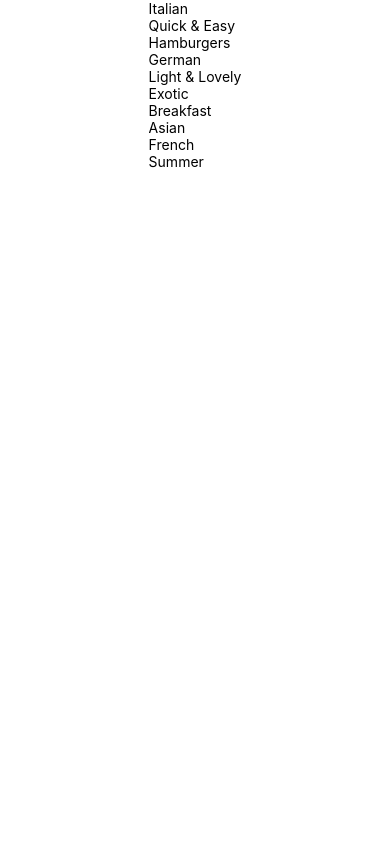
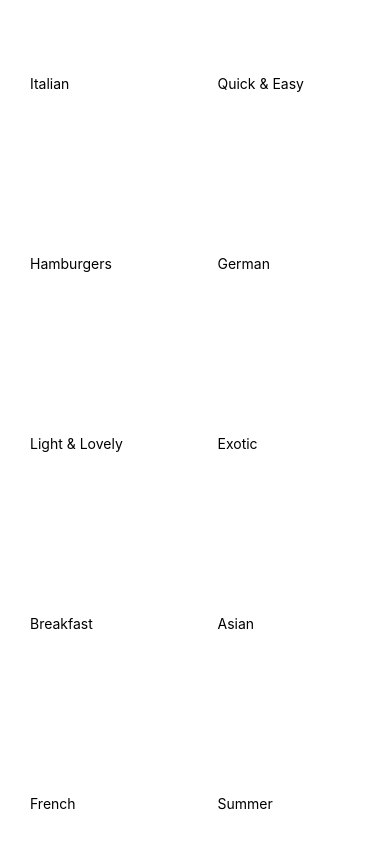
Before and after one commit to AbhiWPA/Meals-App_React-Native, a React Native app: screen / in a window 390 px wide. Built offline with nearby package versions, Linux system fonts and the light colour scheme.

Commit message:
Content updated with grid layout

```diff
--- a/App.js
+++ b/App.js
@@ -14,7 +14,8 @@ const styles = StyleSheet.create({
   container: {
     flex: 1,
     backgroundColor: '#fff',
-    alignItems: 'center',
+    marginLeft: 15,
+    marginTop: 60,
     justifyContent: 'center',
   },
 });
--- /dev/null
+++ b/components/CategoryGridTile.js
@@ -0,0 +1,27 @@
+import { Pressable, View, Text, StyleSheet } from "react-native";
+
+
+const CategoryGridTile = ({title, color}) => {
+
+    return <View style={styles.gridItem}>
+        <Pressable>
+            <View>
+                <Text>
+                    {title}
+                </Text>
+            </View>
+        </Pressable>
+    </View>
+}
+
+const styles=StyleSheet.create({
+    gridItem: {
+        flex: 1,
+        margin: 15,
+        height: 150,
+        borderRadius: 8,
+        elevation: 4
+    }
+});
+
+export default CategoryGridTile;
--- a/package.json
+++ b/package.json
@@ -12,7 +12,7 @@
     "expo": "~49.0.7",
     "expo-status-bar": "~1.6.0",
     "react": "18.2.0",
-    "react-native": "0.72.3"
+    "react-native": "0.72.4"
   },
   "devDependencies": {
     "@babel/core": "^7.20.0"
--- a/screens/CategoriesScreen.js
+++ b/screens/CategoriesScreen.js
@@ -1,12 +1,19 @@
-import { FlatList, Text } from "react-native";
+import { FlatList, StyleSheet } from "react-native";
 import { CATEGORIES } from "../data/dummy-data.js";
+import CategoryGridTile from "../components/CategoryGridTile.js";
+
+const renderCategoryItem = (itemData) => {
+    return <CategoryGridTile title={itemData.item.title} color={itemData.item.color}/>
+}
 
 const CategoriesScreen = () => {
     return <FlatList
         data={CATEGORIES}
         keyExtractor={(item) => item.id}
-        renderItem={(itemData) => <Text>{itemData.item.title}</Text>}
+        renderItem={renderCategoryItem}
+        numColumns={2}
     />
 }
 
+
 export default CategoriesScreen;
```
Also changed, not shown: 1 other file (tests, documents, lock files or other folders).
